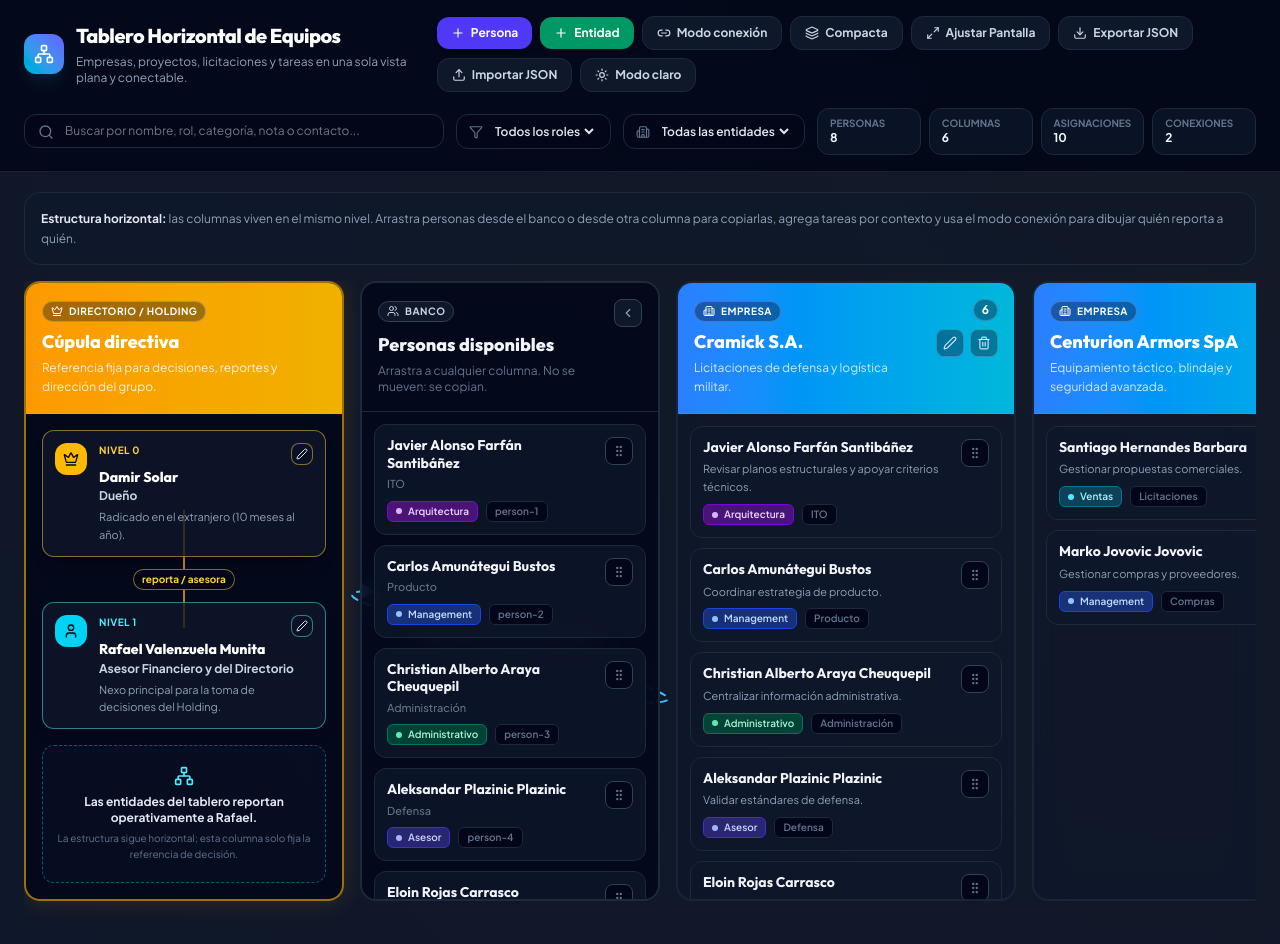
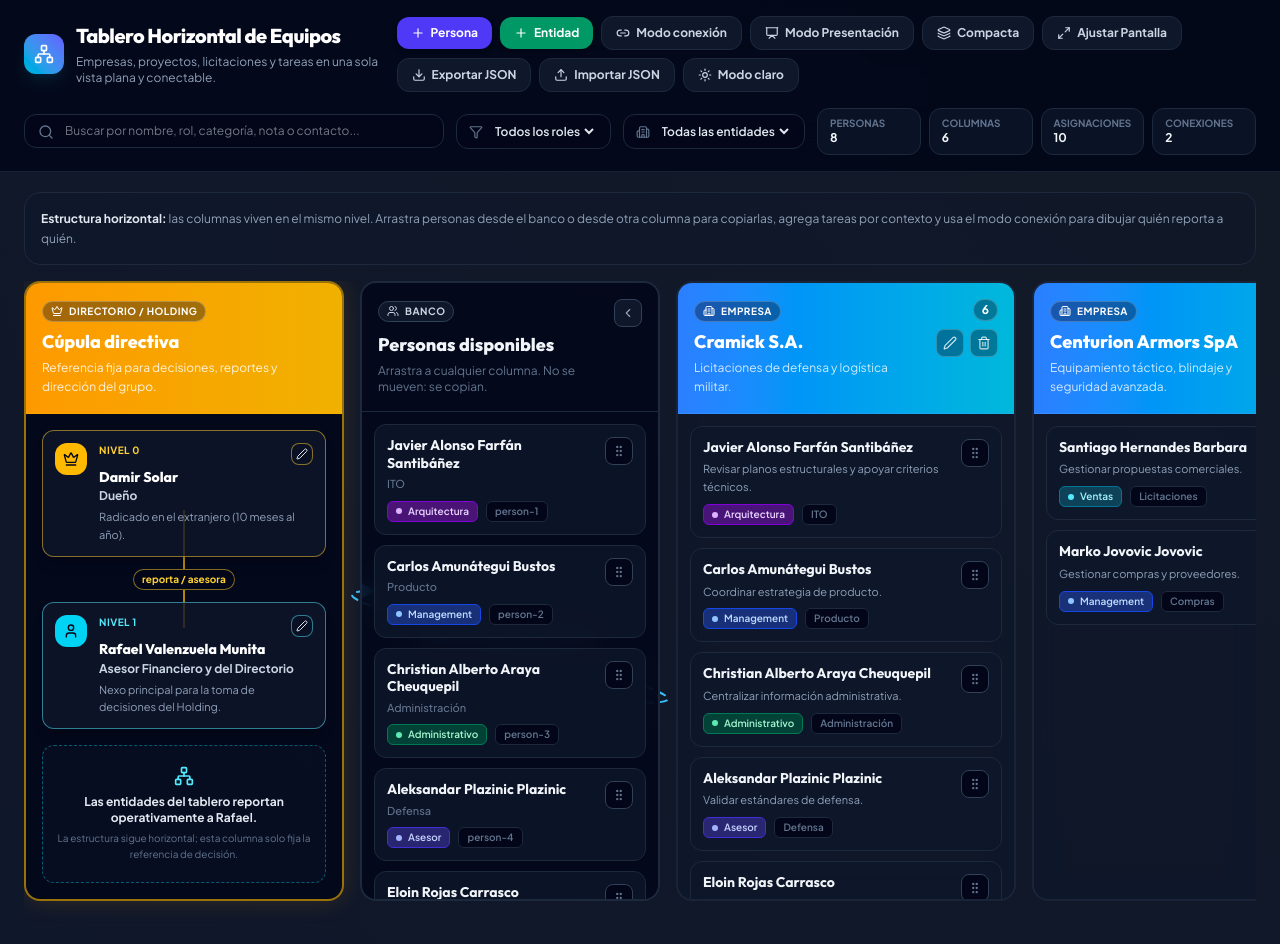
Before and after one commit to christianaraya20-coder/proyecto_3, a React (Vite) app: page / in a window 1280 px wide. Shown: the top 944 px of the page. Built offline with nearby package versions, Linux system fonts and the light colour scheme.

Commit message:
Agregar Modo Presentación limpia para reuniones

```diff
--- a/src/App.tsx
+++ b/src/App.tsx
@@ -30,6 +30,7 @@ import {
   Moon,
   Network,
   Plus,
+  Presentation,
   Search,
   Sun,
   Trash2,
@@ -333,6 +334,7 @@ function PersonCard({
   dense = false,
   selected = false,
   connectionMode = false,
+  readOnly = false,
   onOpen,
   onConnect,
 }: {
@@ -342,12 +344,14 @@ function PersonCard({
   dense?: boolean;
   selected?: boolean;
   connectionMode?: boolean;
+  readOnly?: boolean;
   onOpen: (person: Person) => void;
   onConnect: (person: Person) => void;
 }) {
   const { attributes, listeners, setNodeRef, transform, isDragging } = useDraggable({
     id: `person:${person.id}`,
     data: { personId: person.id },
+    disabled: readOnly,
   });
 
   const style = transform ? { transform: CSS.Transform.toString(transform) } : undefined;
@@ -371,6 +375,7 @@ function PersonCard({
           </h4>
           {!compact && <p className="mt-1 text-[11px] font-medium text-slate-500">{person.category}</p>}
         </div>
+        {!readOnly && (
           <button
             type="button"
             {...attributes}
@@ -381,7 +386,8 @@ function PersonCard({
           >
             <GripVertical className="h-3.5 w-3.5" />
           </button>
-        {connectionMode && (
+        )}
+        {!readOnly && connectionMode && (
           <button
             type="button"
             onClick={(event) => {
@@ -416,6 +422,7 @@ function AssignmentCard({
   dense = false,
   selected,
   connectionMode,
+  readOnly = false,
   onOpen,
   onConnect,
 }: {
@@ -426,12 +433,14 @@ function AssignmentCard({
   dense?: boolean;
   selected: boolean;
   connectionMode: boolean;
+  readOnly?: boolean;
   onOpen: (person: Person) => void;
   onConnect: (person: Person) => void;
 }) {
   const { attributes, listeners, setNodeRef, transform, isDragging } = useDraggable({
     id: `assignment:${assignment.id}`,
     data: { personId: person.id },
+    disabled: readOnly,
   });
 
   const style = transform ? { transform: CSS.Transform.toString(transform) } : undefined;
@@ -455,6 +464,7 @@ function AssignmentCard({
           </h4>
           {!compact && <p className="mt-1 line-clamp-2 text-[11px] leading-relaxed text-slate-400">{assignment.taskText || 'Sin función específica registrada.'}</p>}
         </div>
+        {!readOnly && (
           <button
             type="button"
             {...attributes}
@@ -465,7 +475,8 @@ function AssignmentCard({
           >
             <GripVertical className="h-3.5 w-3.5" />
           </button>
-        {connectionMode && (
+        )}
+        {!readOnly && connectionMode && (
           <button
             type="button"
             onClick={(event) => {
@@ -501,6 +512,7 @@ function EntityColumn({
   fitMode,
   selectedConnectionPersonId,
   connectionMode,
+  readOnly = false,
   onOpenPerson,
   onConnect,
   onEditEntity,
@@ -514,6 +526,7 @@ function EntityColumn({
   fitMode: boolean;
   selectedConnectionPersonId: string | null;
   connectionMode: boolean;
+  readOnly?: boolean;
   onOpenPerson: (person: Person) => void;
   onConnect: (person: Person) => void;
   onEditEntity: (entity: BoardEntity) => void;
@@ -546,6 +559,7 @@ function EntityColumn({
           </div>
           <div className="flex flex-col items-end gap-2">
             <span className={`rounded-full border border-white/20 bg-slate-950/35 font-bold text-white ${fitMode ? 'px-1.5 py-0.5 text-[10px]' : 'px-2 py-0.5 text-xs'}`}>{assignments.length}</span>
+            {!readOnly && (
               <div className="flex items-center gap-1.5">
                 <button
                   type="button"
@@ -564,6 +578,7 @@ function EntityColumn({
                   <Trash2 className="h-3.5 w-3.5" />
                 </button>
               </div>
+            )}
           </div>
         </div>
       </header>
@@ -590,6 +605,7 @@ function EntityColumn({
                 dense={fitMode}
                 selected={selectedConnectionPersonId === person.id}
                 connectionMode={connectionMode}
+                readOnly={readOnly}
                 onOpen={onOpenPerson}
                 onConnect={onConnect}
               />
@@ -605,11 +621,13 @@ function HoldingCard({
   member,
   icon: Icon,
   accent,
+  readOnly = false,
   onEdit,
 }: {
   member: HoldingMember;
   icon: React.ElementType;
   accent: 'amber' | 'cyan';
+  readOnly?: boolean;
   onEdit: (member: HoldingMember) => void;
 }) {
   const accentClasses =
@@ -628,6 +646,7 @@ function HoldingCard({
             <span className={`text-[10px] font-extrabold uppercase tracking-wider ${accentClasses.label}`}>
               Nivel {member.level}
             </span>
+            {!readOnly && (
               <button
                 type="button"
                 onClick={() => onEdit(member)}
@@ -636,6 +655,7 @@ function HoldingCard({
               >
                 <Edit2 className="h-3 w-3" />
               </button>
+            )}
           </div>
           <h4 className="mt-1 break-words font-display text-sm font-extrabold leading-tight text-slate-900 dark:text-white">{member.name}</h4>
           <p className="mt-0.5 text-xs font-bold text-slate-800 dark:text-slate-300">{member.role}</p>
@@ -649,10 +669,12 @@ function HoldingCard({
 function HoldingColumn({
   members,
   fitMode,
+  readOnly = false,
   onEditMember,
 }: {
   members: HoldingMember[];
   fitMode: boolean;
+  readOnly?: boolean;
   onEditMember: (member: HoldingMember) => void;
 }) {
   const level0 = members.find((member) => member.level === 0);
@@ -676,13 +698,13 @@ function HoldingColumn({
       <div className={`relative flex flex-1 flex-col ${fitMode ? 'p-2' : 'p-4'}`}>
         <div className="absolute left-1/2 top-[96px] h-[118px] w-0.5 -translate-x-1/2 bg-amber-400/70" />
 
-        {level0 && <HoldingCard member={level0} icon={Crown} accent="amber" onEdit={onEditMember} />}
+        {level0 && <HoldingCard member={level0} icon={Crown} accent="amber" readOnly={readOnly} onEdit={onEditMember} />}
 
         <div className="z-10 mx-auto my-3 rounded-full border border-amber-300/50 bg-slate-950 px-2 py-0.5 text-[10px] font-bold text-amber-300">
           reporta / asesora
         </div>
 
-        {level1 && <HoldingCard member={level1} icon={User} accent="cyan" onEdit={onEditMember} />}
+        {level1 && <HoldingCard member={level1} icon={User} accent="cyan" readOnly={readOnly} onEdit={onEditMember} />}
 
         <div className="mt-4 flex flex-1 flex-col items-center justify-center rounded-xl border border-dashed border-cyan-400/40 bg-slate-900/45 p-3 text-center">
           <Network className="mb-2 h-5 w-5 text-cyan-700 dark:text-cyan-300" />
@@ -704,6 +726,7 @@ export default function App() {
   const [fitToScreen, setFitToScreen] = useState(false);
   const [bankCollapsed, setBankCollapsed] = useState(false);
   const [connectionMode, setConnectionMode] = useState(false);
+  const [isPresentationMode, setIsPresentationMode] = useState(false);
   const [selectedConnectionPersonId, setSelectedConnectionPersonId] = useState<string | null>(null);
   const [selectedPersonId, setSelectedPersonId] = useState<string | null>(null);
   const [activePersonId, setActivePersonId] = useState<string | null>(null);
@@ -1239,12 +1262,21 @@ export default function App() {
                 <Network className="h-5 w-5 text-white" />
               </div>
               <div>
+                <div className="flex flex-wrap items-center gap-2">
                   <h1 className="font-display text-xl font-extrabold tracking-tight text-white">Tablero Horizontal de Equipos</h1>
+                  {isPresentationMode && (
+                    <span className="inline-flex items-center gap-1.5 rounded-full border border-indigo-400/40 bg-indigo-500/10 px-2.5 py-0.5 text-[10px] font-bold uppercase tracking-wider text-indigo-300">
+                      <Presentation className="h-3 w-3" />
+                      Modo Presentación Activo
+                    </span>
+                  )}
+                </div>
                 <p className="mt-1 text-xs text-slate-400">Empresas, proyectos, licitaciones y tareas en una sola vista plana y conectable.</p>
               </div>
             </div>
 
             <div className="flex flex-wrap items-center gap-2">
+              {!isPresentationMode && (
                 <button
                   type="button"
                   onClick={openNewPersonModal}
@@ -1253,6 +1285,8 @@ export default function App() {
                   <Plus className="h-3.5 w-3.5" />
                   Persona
                 </button>
+              )}
+              {!isPresentationMode && (
                 <button
                   type="button"
                   onClick={openNewEntityModal}
@@ -1261,6 +1295,8 @@ export default function App() {
                   <Plus className="h-3.5 w-3.5" />
                   Entidad
                 </button>
+              )}
+              {!isPresentationMode && (
                 <button
                   type="button"
                   onClick={() => {
@@ -1275,6 +1311,24 @@ export default function App() {
                 >
                   <Link2 className="h-3.5 w-3.5" />
                   Modo conexión
+                </button>
+              )}
+              <button
+                type="button"
+                onClick={() => {
+                  setIsPresentationMode((prev) => !prev);
+                  setConnectionMode(false);
+                  setSelectedConnectionPersonId(null);
+                }}
+                className={`inline-flex items-center gap-1.5 rounded-xl border px-3.5 py-2 text-xs font-bold transition-colors ${
+                  isPresentationMode
+                    ? 'border-indigo-400 bg-indigo-400 text-slate-950'
+                    : 'border-slate-800 bg-slate-900 text-slate-300 hover:border-slate-700'
+                }`}
+                title={isPresentationMode ? 'Salir del modo presentación' : 'Ocultar controles de edición para presentar'}
+              >
+                <Presentation className="h-3.5 w-3.5" />
+                Modo Presentación
               </button>
               <button
                 type="button"
@@ -1448,7 +1502,7 @@ export default function App() {
                 })}
               </svg>
 
-              <HoldingColumn members={board.holdingMembers} fitMode={fitToScreen} onEditMember={openEditHoldingModal} />
+              <HoldingColumn members={board.holdingMembers} fitMode={fitToScreen} readOnly={isPresentationMode} onEditMember={openEditHoldingModal} />
 
               <section
                 className={`z-30 flex h-[620px] shrink-0 flex-col overflow-hidden rounded-2xl border-2 border-slate-800 bg-slate-950/80 backdrop-blur-md transition-all ${
@@ -1486,6 +1540,7 @@ export default function App() {
                         dense={fitToScreen}
                         selected={selectedConnectionPersonId === person.id}
                         connectionMode={connectionMode}
+                        readOnly={isPresentationMode}
                         onOpen={(nextPerson) => setSelectedPersonId(nextPerson.id)}
                         onConnect={handleConnectPerson}
                       />
@@ -1510,6 +1565,7 @@ export default function App() {
                       fitMode={fitToScreen}
                       selectedConnectionPersonId={selectedConnectionPersonId}
                       connectionMode={connectionMode}
+                      readOnly={isPresentationMode}
                       onOpenPerson={(person) => setSelectedPersonId(person.id)}
                       onConnect={handleConnectPerson}
                       onEditEntity={openEditEntityModal}
@@ -1553,6 +1609,7 @@ export default function App() {
                 <X className="h-5 w-5" />
               </button>
             </div>
+            {!isPresentationMode && (
               <div className="mt-4 flex gap-2">
                 <button
                   type="button"
@@ -1571,9 +1628,11 @@ export default function App() {
                   Eliminar definitivamente
                 </button>
               </div>
+            )}
           </div>
 
           <div className="flex-1 space-y-5 overflow-y-auto p-5">
+            {!isPresentationMode && (
               <section>
                 <h3 className="mb-3 text-xs font-extrabold uppercase tracking-wider text-slate-500">Copiar a otra entidad</h3>
                 <div className="rounded-xl border border-slate-800 bg-slate-900/55 p-3">
@@ -1607,6 +1666,7 @@ export default function App() {
                   )}
                 </div>
               </section>
+            )}
             <section>
               <h3 className="mb-3 text-xs font-extrabold uppercase tracking-wider text-slate-500">Participación y funciones por entidad</h3>
               <div className="space-y-3">
@@ -1617,6 +1677,7 @@ export default function App() {
                     <div key={assignment.id} className="rounded-xl border border-slate-800 bg-slate-900/55 p-3">
                       <div className="mb-2 flex items-center justify-between gap-3">
                         <strong className="text-sm text-slate-200">{getEntityName(assignment.entityId)}</strong>
+                        {!isPresentationMode && (
                           <button
                             type="button"
                             onClick={() => handleRemoveAssignment(assignment.id)}
@@ -1625,7 +1686,13 @@ export default function App() {
                           >
                             <Trash2 className="h-3.5 w-3.5" />
                           </button>
-                      </div>
+                        )}
+                      </div>
+                      {isPresentationMode ? (
+                        <p className="w-full rounded-xl border border-slate-800 bg-slate-950 p-3 text-xs leading-relaxed text-slate-300">
+                          {assignment.taskText || 'Sin función específica registrada.'}
+                        </p>
+                      ) : (
                         <textarea
                           value={assignment.taskText}
                           onChange={(event) => handleUpdateAssignmentTask(assignment.id, event.target.value)}
@@ -1633,6 +1700,7 @@ export default function App() {
                           placeholder="Describe funciones, tareas o situación específica en esta entidad..."
                           className="w-full resize-none rounded-xl border border-slate-800 bg-slate-950 p-3 text-xs leading-relaxed text-slate-200 outline-none focus:border-indigo-500"
                         />
+                      )}
                     </div>
                   ))
                 )}
@@ -1648,9 +1716,11 @@ export default function App() {
                   outgoingConnections.map((connection) => (
                     <div key={connection.id} className="flex items-center justify-between gap-3 rounded-xl border border-slate-800 bg-slate-900/55 p-3 text-xs">
                       <span><strong className="text-slate-200">{getPersonName(connection.targetPersonId)}</strong> · {connection.label}</span>
+                      {!isPresentationMode && (
                         <button type="button" onClick={() => handleRemoveConnection(connection.id)} className="text-slate-500 hover:text-red-300">
                           <Trash2 className="h-3.5 w-3.5" />
                         </button>
+                      )}
                     </div>
                   ))
                 )}
@@ -1666,9 +1736,11 @@ export default function App() {
                   incomingConnections.map((connection) => (
                     <div key={connection.id} className="flex items-center justify-between gap-3 rounded-xl border border-slate-800 bg-slate-900/55 p-3 text-xs">
                       <span><strong className="text-slate-200">{getPersonName(connection.sourcePersonId)}</strong> · {connection.label}</span>
+                      {!isPresentationMode && (
                         <button type="button" onClick={() => handleRemoveConnection(connection.id)} className="text-slate-500 hover:text-red-300">
                           <Trash2 className="h-3.5 w-3.5" />
                         </button>
+                      )}
                     </div>
                   ))
                 )}
```
Lines whose indentation alone changed are shown as unchanged.
